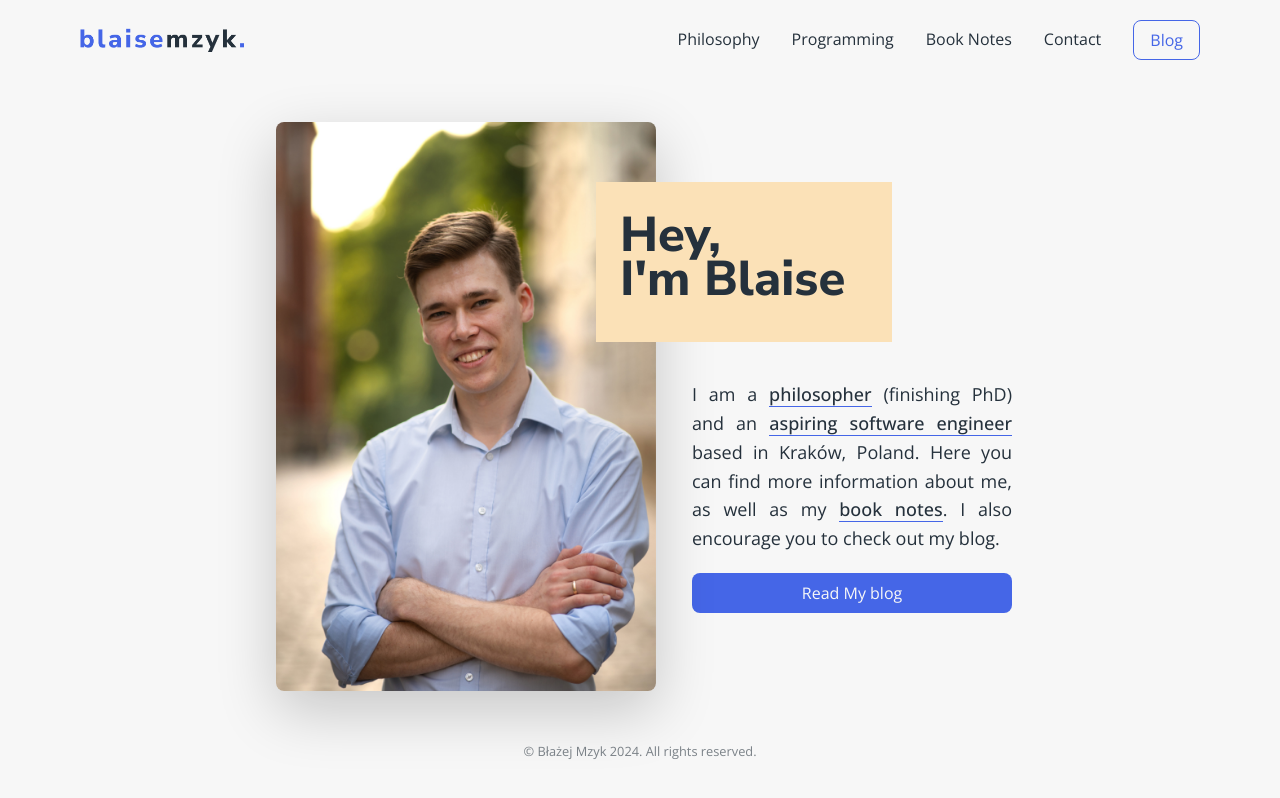
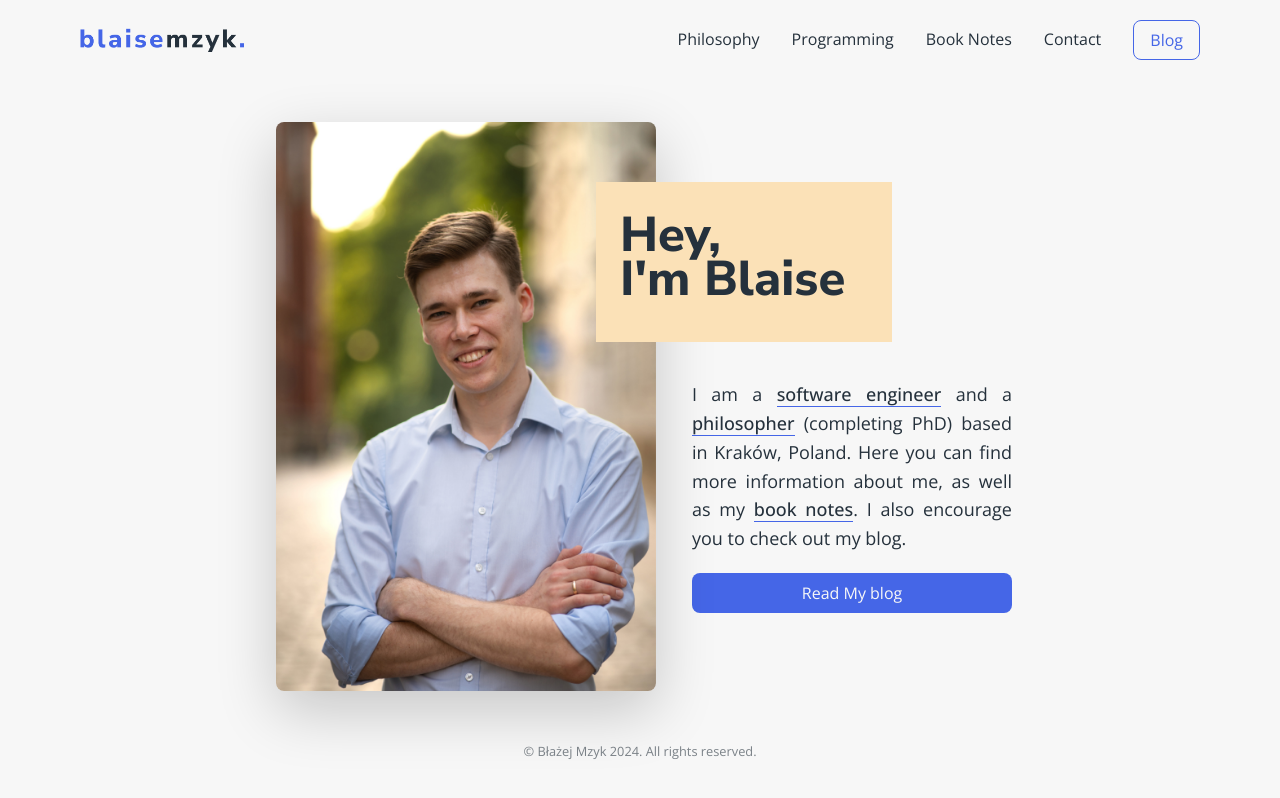
Before and after one commit to blzjmzk/blaise-mzyk-website, a Next.js app: page / in a window 1280 px wide. Built offline with nearby package versions, Linux system fonts and the light colour scheme.

Commit message:
Minor improvements

```diff
--- a/app/page.tsx
+++ b/app/page.tsx
@@ -32,18 +32,18 @@ const HomePage = () => {
         <div className={styles.heroBlockTwo}>
           <p className={styles.heroTagline}>
             I am a{" "}
-            <Link href="/philosophy" className={styles.customLink}>
+            <Link href="/programming" className={styles.customLink}>
+              software engineer
+            </Link>{" "}
+            and a{" "}
+            <Link
+              href="/philosophy"
+              className={`${styles.customLink} ${styles.noWrap}`}
+            >
               philosopher
             </Link>{" "}
-            (finishing PhD) and an{" "}
-            <Link
-              href="/programming"
-              className={`${styles.customLink} ${styles.noWrap}`}
-            >
-              aspiring software engineer
-            </Link>{" "}
-            based in Kraków, Poland. Here you can find more information about
-            me, as well as my{" "}
+            (completing PhD) based in Kraków, Poland. Here you can find more
+            information about me, as well as my{" "}
             <Link
               href="/book-notes"
               className={`${styles.customLink} ${styles.noWrap}`}
```
Also changed, not shown: app/programming/ProgrammingPage.module.css (+9 -1 lines), app/programming/page.tsx (+28 -18 lines).
